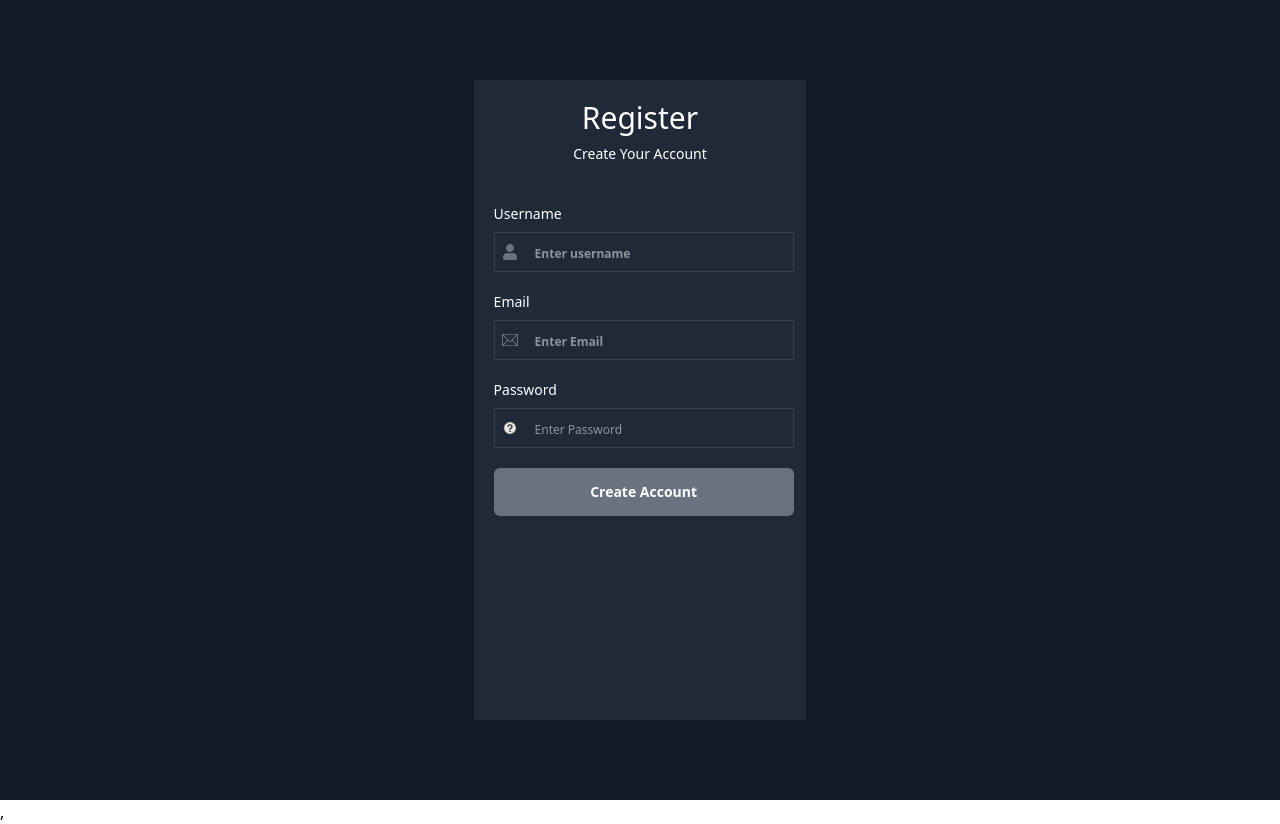
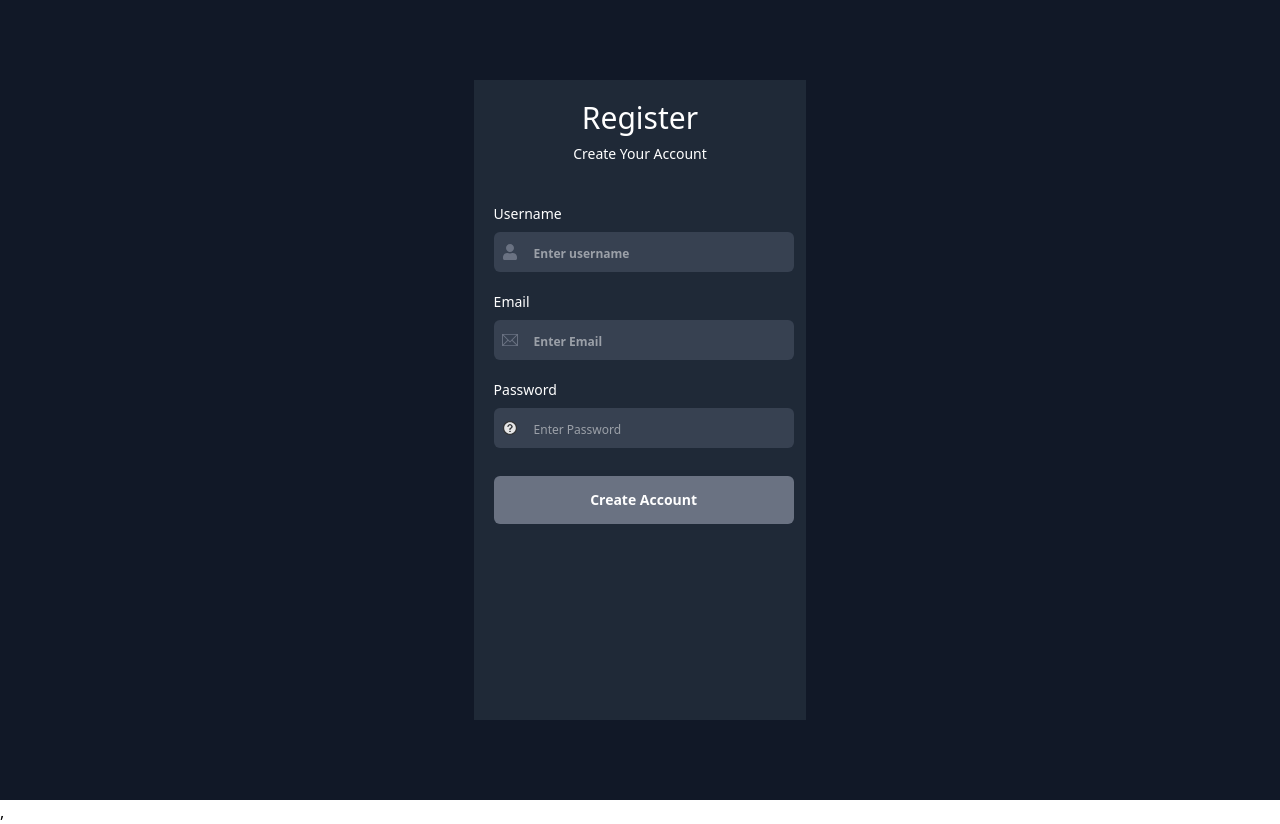
Before and after one commit to Aklile612/Reminder-App, a React (Vite) app: page /login in a window 1280 px wide. Built offline with nearby package versions, Linux system fonts and the light colour scheme.

Commit message:
login page perfectly finsihed

```diff
--- a/src/Components/Login/Login.jsx
+++ b/src/Components/Login/Login.jsx
@@ -18,9 +18,9 @@ const Login = () => {
             <span className='ml-5 text-white text-sm md:mb-2'>Username</span>
             <div className='relative'>
                 <input
-                className='border-gray-700 border-[1px] w-[300px] h-10 ml-5 pl-10 text-white placeholder-text-gray-500 placeholder:text-xs placeholder:font-bold'
-                type="email"
-                name='email'
+                className=' w-[300px] rounded-[6px] bg-[#374151] h-10 ml-5 pl-10 text-white placeholder-text-gray-500 placeholder:text-xs placeholder:font-bold'
+                type="text"
+                name='username'
                 placeholder="Enter username"
                 />
                 <FaUser className="absolute left-7 top-1/2 transform -translate-y-1/2 text-gray-500" />
@@ -30,7 +30,7 @@ const Login = () => {
             <span className='ml-5 text-white text-sm md:mb-2'>Email</span>
             <div className='relative'>
                 <input
-                className='border-gray-700 border-[1px] w-[300px] h-10 ml-5 pl-10 text-white placeholder-text-gray-500 placeholder:text-xs placeholder:font-bold'
+                className='border-gray-700  w-[300px] rounded-[6px] bg-[#374151] h-10 ml-5 pl-10 text-white placeholder-text-gray-500 placeholder:text-xs placeholder:font-bold'
                 type="email"
                 name='email'
                 placeholder="Enter Email"
@@ -42,9 +42,9 @@ const Login = () => {
             <span className='ml-5 text-white text-sm md:mb-2'>Password</span>
             <div className='relative'>
                 <input
-                className='border-gray-700 border-[1px] w-[300px] h-10 ml-5 pl-10 text-white placeholder-text-gray-500 placeholder:text-xs'
-                type="email"
-                name='email'
+                className='border-gray-700 ] w-[300px] rounded-[6px] bg-[#374151] h-10 ml-5 pl-10 text-white placeholder-text-gray-500 placeholder:text-xs'
+                type="text"
+                name='password'
                 placeholder="Enter Password"
                 />
                 <AiTwotoneQuestionCircle className="absolute left-7 top-1/2 transform -translate-y-1/2 text-gray-500" />
@@ -53,7 +53,7 @@ const Login = () => {
 
           <Link
             to='/'
-            className='ml-5 flex justify-center items-center group hover:scale-110 ease-out transition-all w-[300px] h-12 bg-gray-500 text-center  text-sm text-white font-semibold rounded-[6px]'>
+            className='ml-5 md:mt-2 flex justify-center items-center group hover:scale-110 ease-out transition-all w-[300px] h-12 bg-gray-500 text-center  text-sm text-white font-semibold rounded-[6px]'>
             <span>Create Account</span>
           </Link>
         </form>
```
